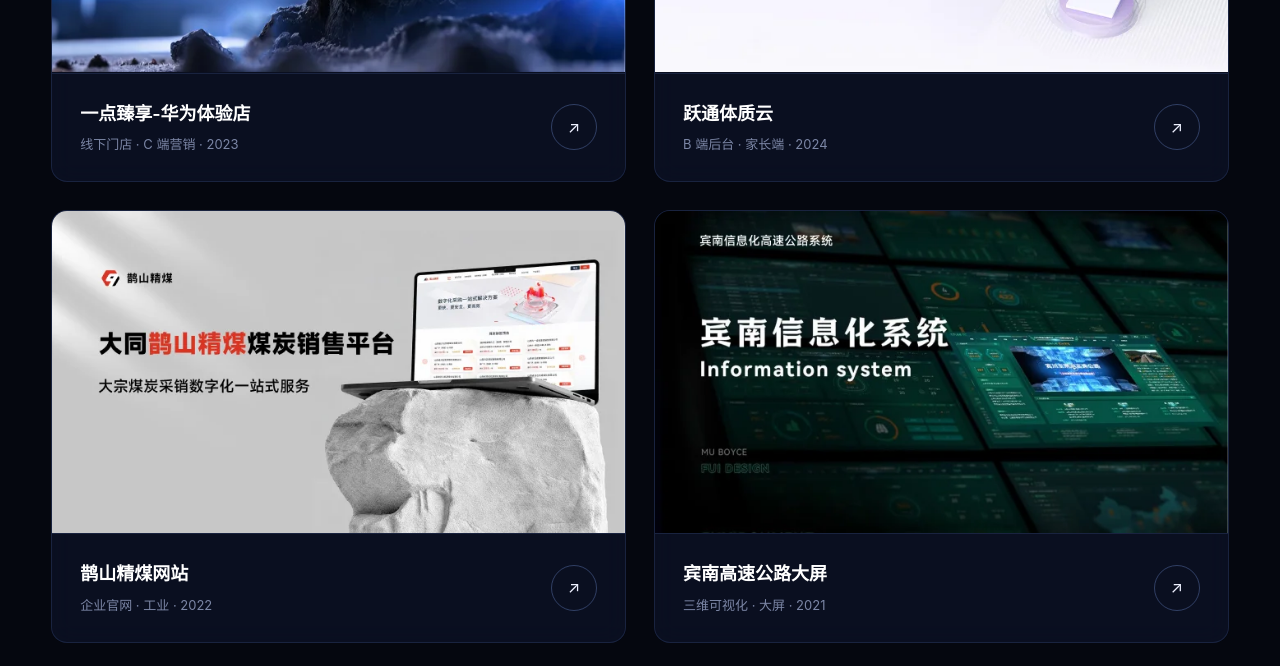
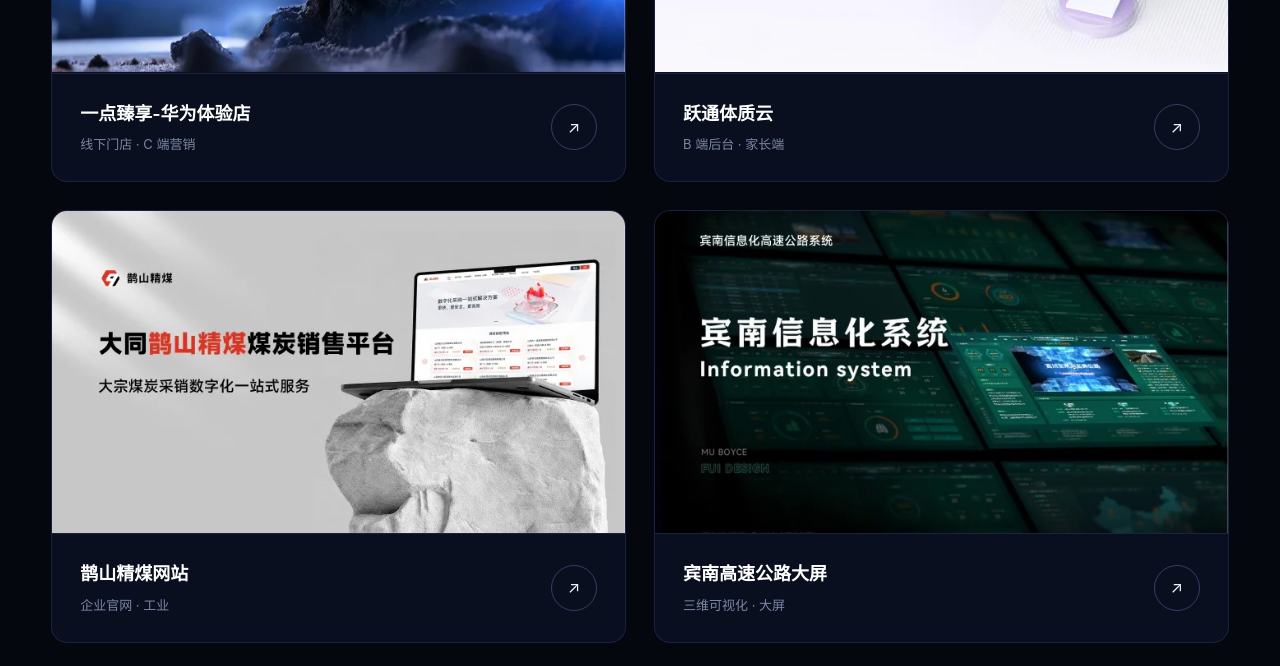
Before and after one commit to boycemu/portfolio, a React (Vite) app: page / in a window 1280 px wide. Shown: the part 2360-3026 px from the top of the page. Built offline with nearby package versions, Linux system fonts and the light colour scheme; a web font is replaced by a local one.

Commit message:
remove years from work cards

```diff
--- a/src/components/Works.jsx
+++ b/src/components/Works.jsx
@@ -5,25 +5,25 @@ const b = import.meta.env.BASE_URL
 const works = [
   {
     title: '一点臻享-华为体验店',
-    cat: '线下门店 · C 端营销 · 2023',
+    cat: '线下门店 · C 端营销',
     img: `${b}works/yidian.webp`,
     detail: `${b}yidian.html`
   },
   {
     title: '跃通体质云',
-    cat: 'B 端后台 · 家长端 · 2024',
+    cat: 'B 端后台 · 家长端',
     img: `${b}works/tizhi-cover.webp`,
     detail: `${b}tizhi.html`
   },
   {
     title: '鹊山精煤网站',
-    cat: '企业官网 · 工业 · 2022',
+    cat: '企业官网 · 工业',
     img: `${b}works/queshan.webp`,
     detail: `${b}queshan.html`
   },
   {
     title: '宾南高速公路大屏',
-    cat: '三维可视化 · 大屏 · 2021',
+    cat: '三维可视化 · 大屏',
     img: `${b}works/binnan.webp`,
     detail: `${b}binnan.html`
   },
```
Also changed, not shown: 2 other files (tests, documents, lock files or other folders).
